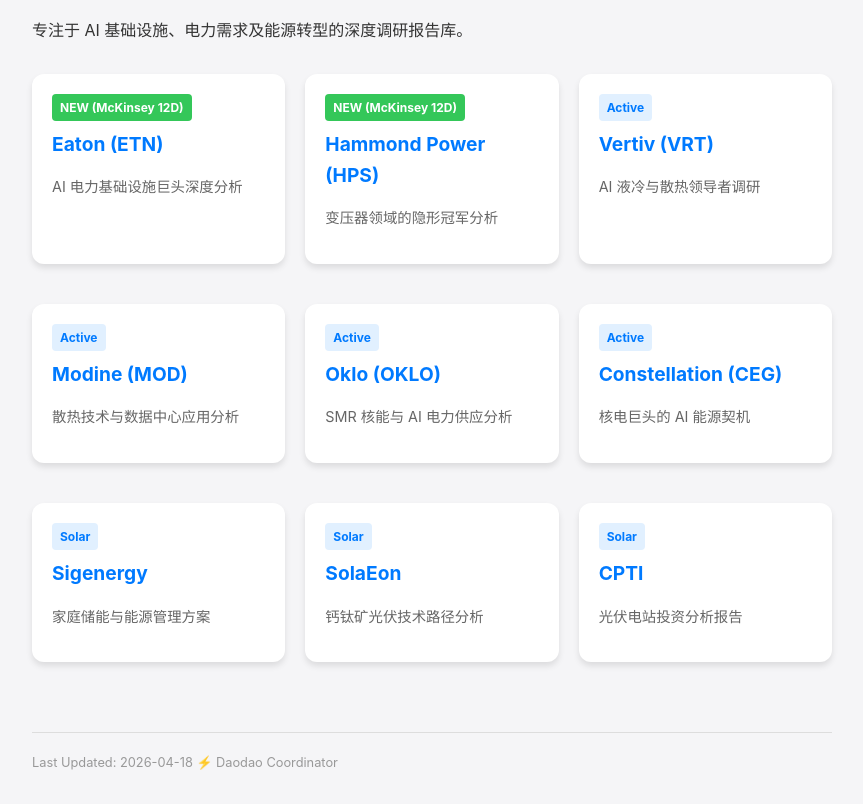
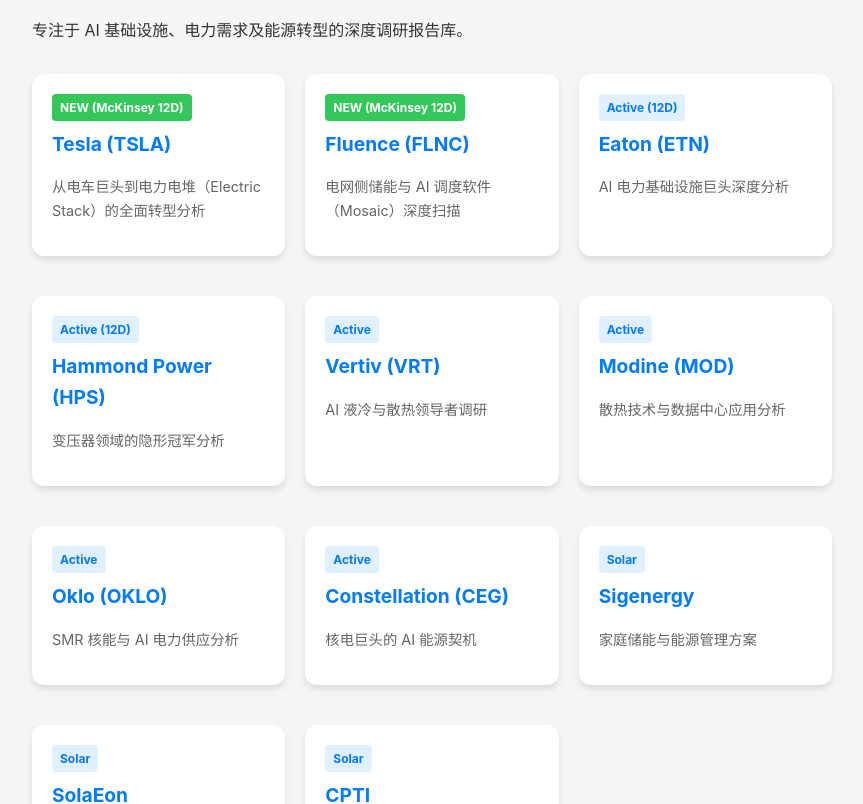
Before and after one commit to Marcotravels/marco-research, a plain HTML site: page index.html in a window 1280 px wide. Shown: the part 148-952 px from the top of the page, without its empty margins (208-1071 px from the left). Drawn offline with Linux system fonts and the light colour scheme.

Commit message:
Update index.html with Tesla and Fluence reports

```diff
--- a/index.html
+++ b/index.html
@@ -22,13 +22,23 @@
     <p>专注于 AI 基础设施、电力需求及能源转型的深度调研报告库。</p>
 
     <div class="link-grid">
+        <a href="reports/tesla.html" class="card">
+            <span class="tag tag-new">NEW (McKinsey 12D)</span>
+            <h2>Tesla (TSLA)</h2>
+            <p>从电车巨头到电力电堆（Electric Stack）的全面转型分析</p>
+        </a>
+        <a href="reports/fluence.html" class="card">
+            <span class="tag tag-new">NEW (McKinsey 12D)</span>
+            <h2>Fluence (FLNC)</h2>
+            <p>电网侧储能与 AI 调度软件（Mosaic）深度扫描</p>
+        </a>
         <a href="reports/eaton.html" class="card">
-            <span class="tag tag-new">NEW (McKinsey 12D)</span>
+            <span class="tag">Active (12D)</span>
             <h2>Eaton (ETN)</h2>
             <p>AI 电力基础设施巨头深度分析</p>
         </a>
         <a href="reports/hammond.html" class="card">
-            <span class="tag tag-new">NEW (McKinsey 12D)</span>
+            <span class="tag">Active (12D)</span>
             <h2>Hammond Power (HPS)</h2>
             <p>变压器领域的隐形冠军分析</p>
         </a>
@@ -70,7 +80,7 @@
     </div>
 
     <footer style="margin-top: 50px; border-top: 1px solid #ddd; padding-top: 20px; font-size: 0.8rem; color: #999;">
-        Last Updated: 2026-04-18 ⚡️ Daodao Coordinator
+        Last Updated: 2026-04-20 ⚡️ Daodao Coordinator
     </footer>
 </body>
 </html>
```
